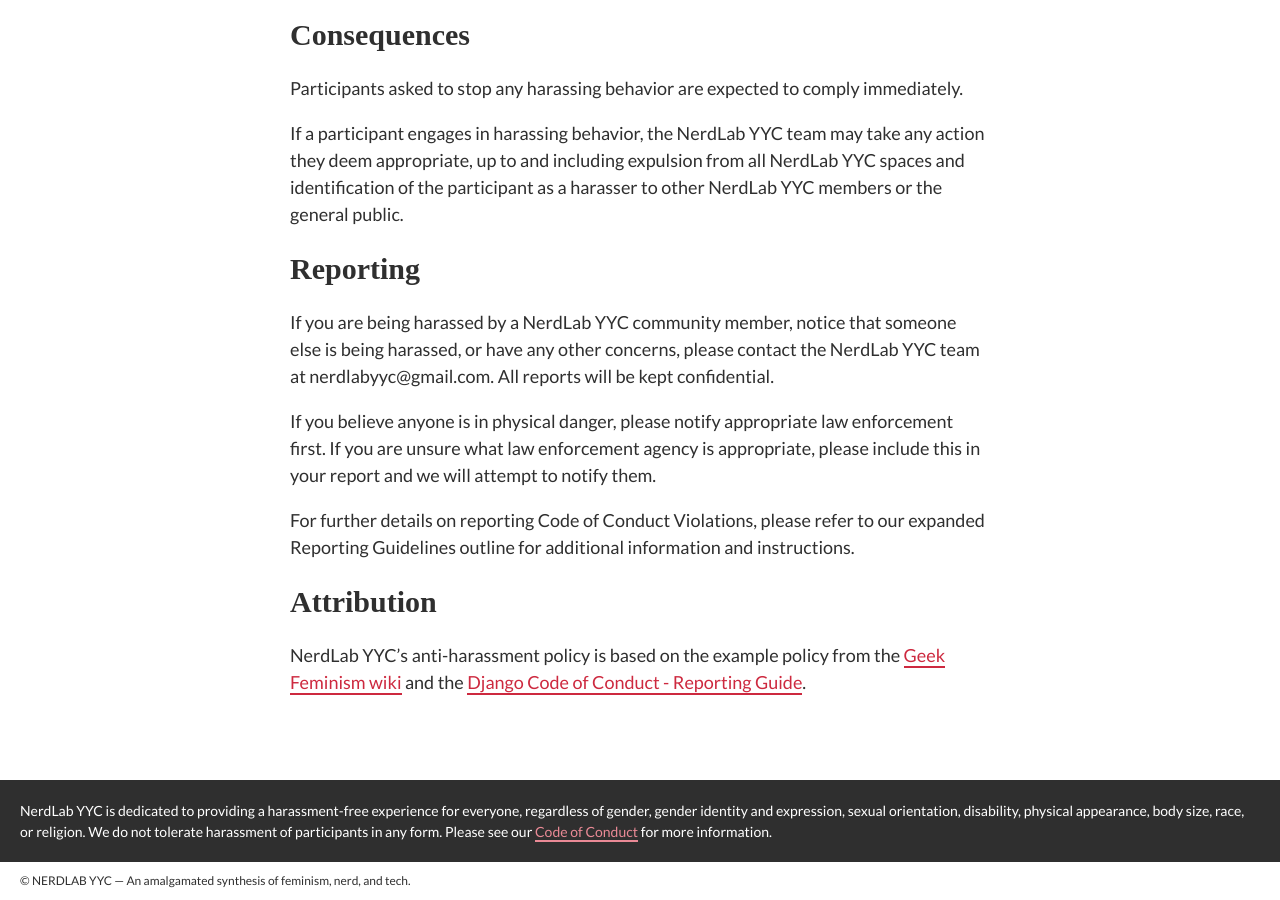
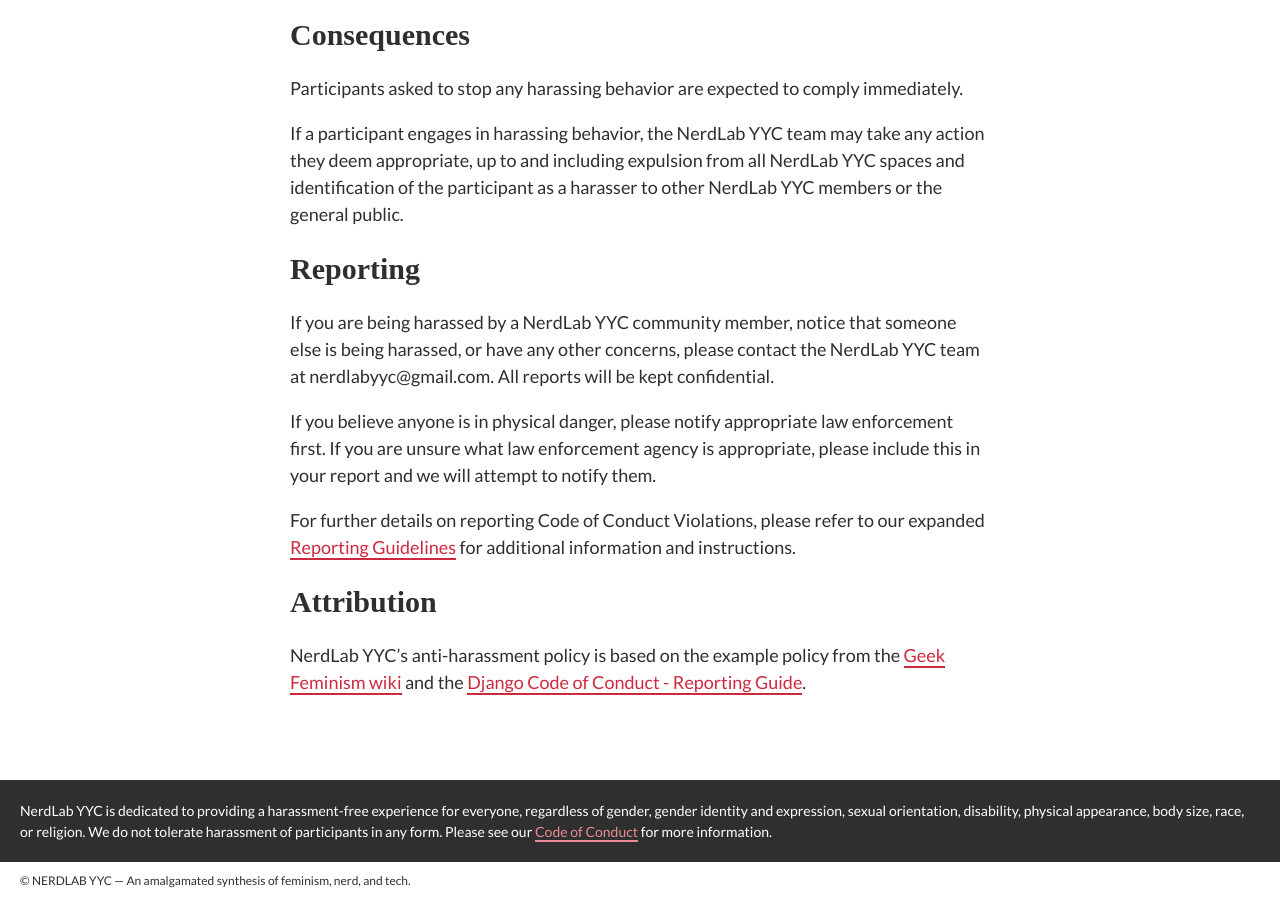
Before and after one commit to nerdlabyyc/nerdlabyyc.github.io, a Jekyll site: the page built from pages/code-of-conduct/index.md, in a window 1280 px wide and 900 px high, scrolled down 1668 px. Built offline with Jekyll 4.4.1, drawn with Linux system fonts in a browser that asks for light colours; nearby versions of some CDN libraries; some web fonts are replaced.

Commit message:
Add reporting guidelines link to code of conduct.

```diff
--- a/pages/code-of-conduct/index.md
+++ b/pages/code-of-conduct/index.md
@@ -50,7 +50,7 @@
 
 If you believe anyone is in physical danger, please notify appropriate law enforcement first. If you are unsure what law enforcement agency is appropriate, please include this in your report and we will attempt to notify them.
 
-For further details on reporting Code of Conduct Violations, please refer to our expanded Reporting Guidelines outline for additional information and instructions.
+For further details on reporting Code of Conduct Violations, please refer to our expanded [Reporting Guidelines]({{site.baseurl}}/code-of-conduct/reporting-guidelines) for additional information and instructions.
 
 ## Attribution
 
```
